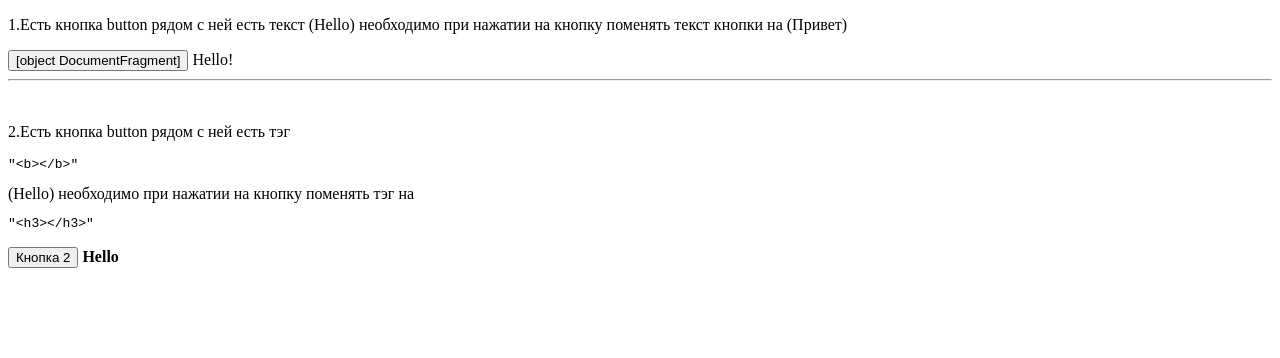
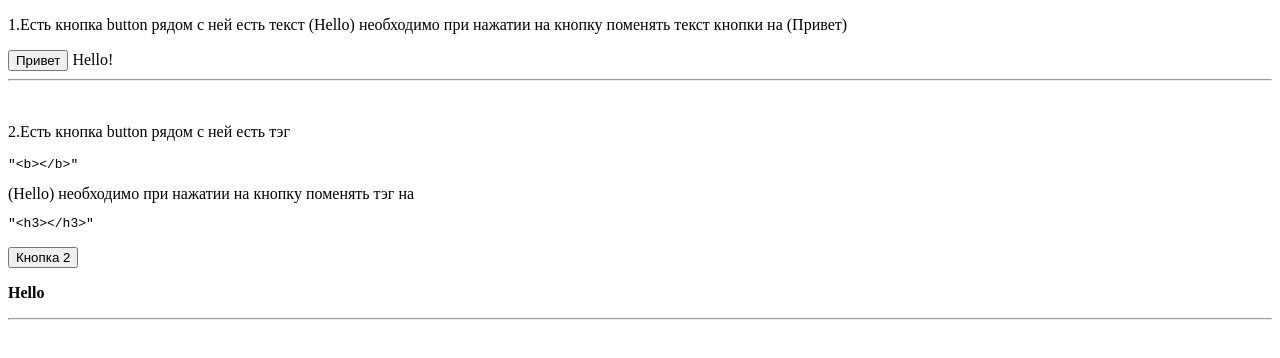
Before and after one commit to NKV-88/Javascript1-Lesson5, a plain HTML site: page dz/index.html in a window 1280 px wide. Both pictures are taken after a click on the button "Кнопка". Drawn offline with Linux system fonts and the light colour scheme.

Commit message:
Закончил 2 задания без template

```diff
--- a/dz/index.html
+++ b/dz/index.html
@@ -8,17 +8,14 @@
 	<p> 1.Есть кнопка button рядом с ней есть текст (Hello) необходимо при нажатии на кнопку поменять текст кнопки на (Привет)</p>
 	<button id = button>Кнопка</button>
 	<span id = text>Hello!</span>
-	<template id = textTrue>
-		"Привет"
-	</template>
 	<hr>
 	<br>
 	<p id = task2>2.Есть кнопка button рядом с ней есть тэг <xmp>"<b></b>"</xmp>(Hello) необходимо при нажатии на кнопку поменять тэг на <xmp>"<h3></h3>"</xmp></p>
-	<p><button id = button2>Кнопка 2</button>
-	<b id = changedTag>Hello</b></p>
-	<template id = trueTag>
-		<h3>h3/h3</h3>
-	</template>
+	<button id = button2>Кнопка 2</button>
+	<p id = changedTag><b>Hello</b></p>
+	<hr>
+	<br>
+
 	<script src = ./js/main.js ></script>
 </body>
 </html>
--- a/dz/js/main.js
+++ b/dz/js/main.js
@@ -1,15 +1,15 @@
 // 1.Есть кнопка button рядом с ней есть текст (Hello) необходимо при нажатии на кнопку поменять текст кнопки на (Привет)
 
 var button = document.querySelector("#button");
-var text = document.querySelector("#textTrue").content;
+//var text = document.querySelector("#temp").content.cloneNode(true);
 button.onclick = function () {
-	document.querySelector("#button").innerText = text;
+	button.innerText = 'Привет';
 };
 
 //2.Есть кнопка button рядом с ней есть тэг <b></b>(Hello) необходимо при нажатии на кнопку поменять тэг на <h3></h3>
 
 var button2 = document.querySelector("#button2");
-var tag = document.querySelector("#trueTag").content;
+//var tag = document.querySelector("#trueTag").content.cloneNode(true);
 button2.onclick = function () {
-	document.querySelector("#changedTag").innerText = tag;
+	document.querySelector("#changedTag").innerHTML = "<h3>h3h3</h3>";
 };
```
